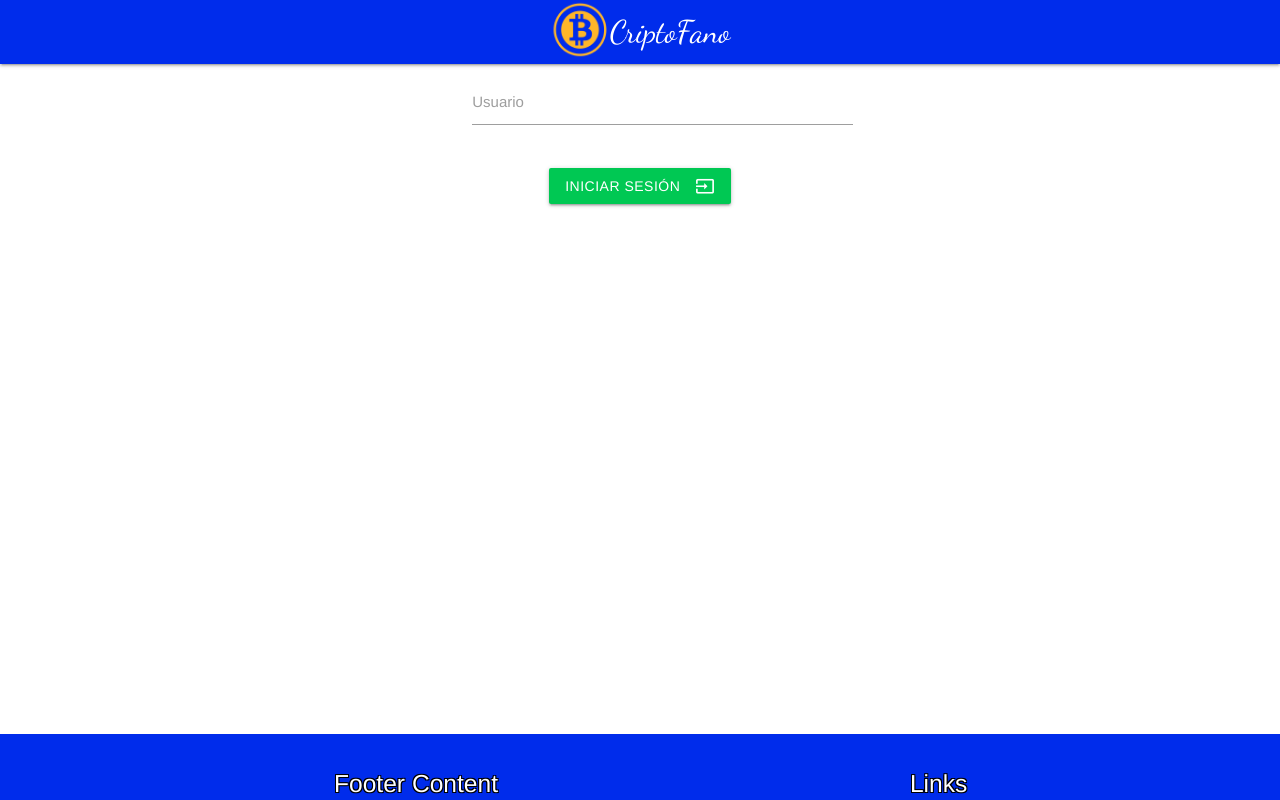
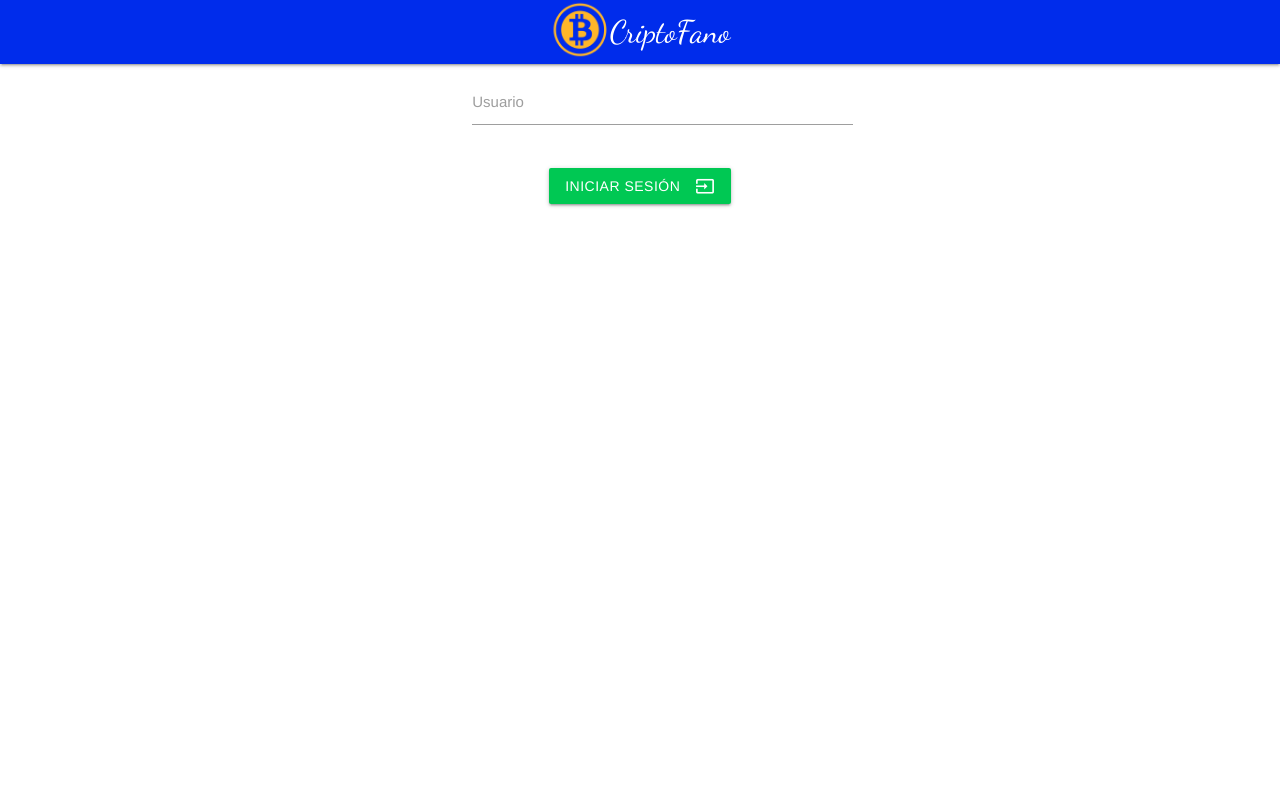
Before and after one commit to Fanoo211/page-cripto, a Vue app: page / in a window 1280 px wide. Shown: the top 800 px of the page. Built offline with nearby package versions, Linux system fonts and the light colour scheme.

Commit message:
Footerse muestra después de log

```diff
--- a/src/App.vue
+++ b/src/App.vue
@@ -14,7 +14,7 @@
     </div>
   </main>
 
-  <Footer />
+  <Footer v-if="userLogeado" />
 
   </div>
 </template>
```
